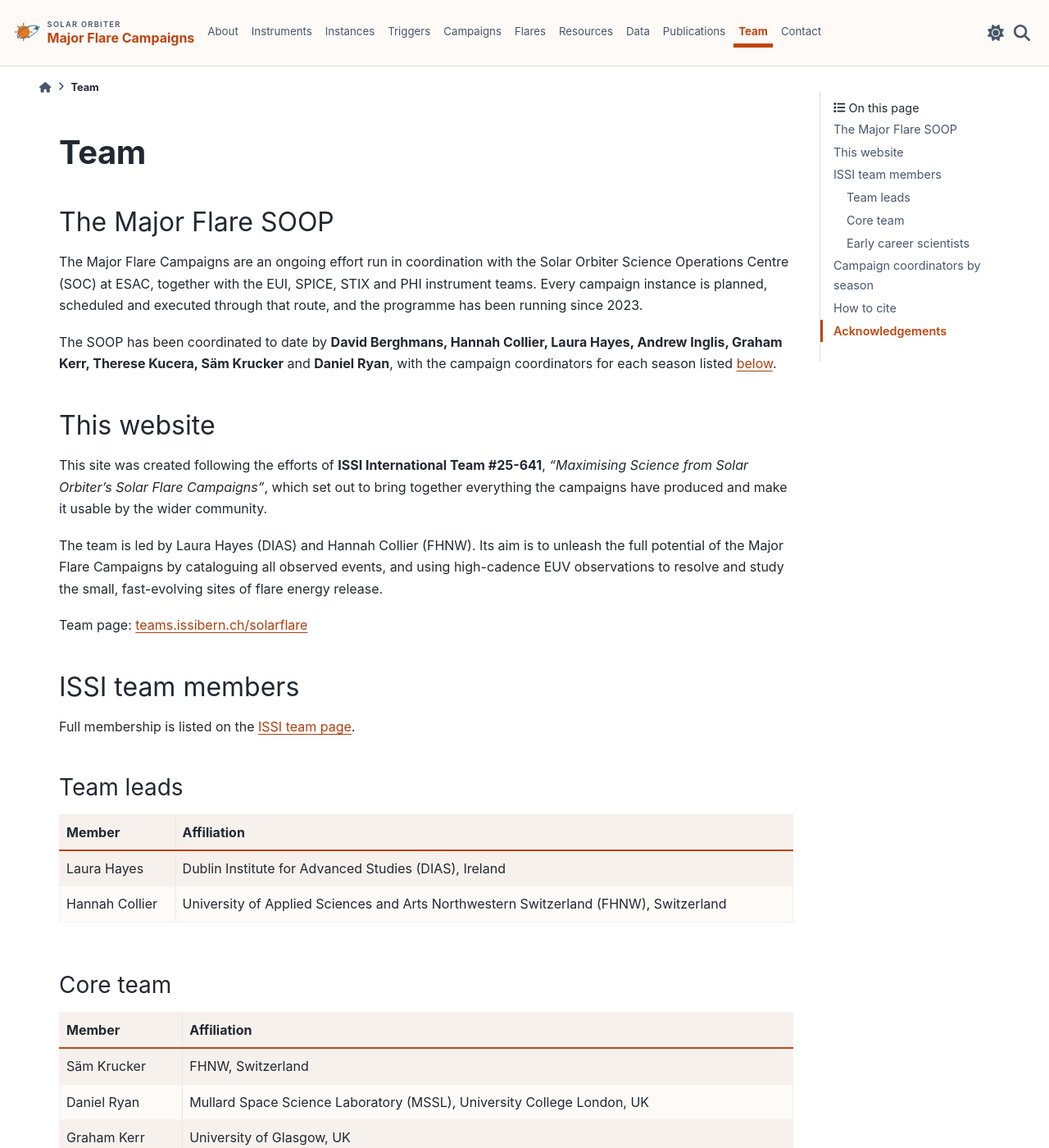
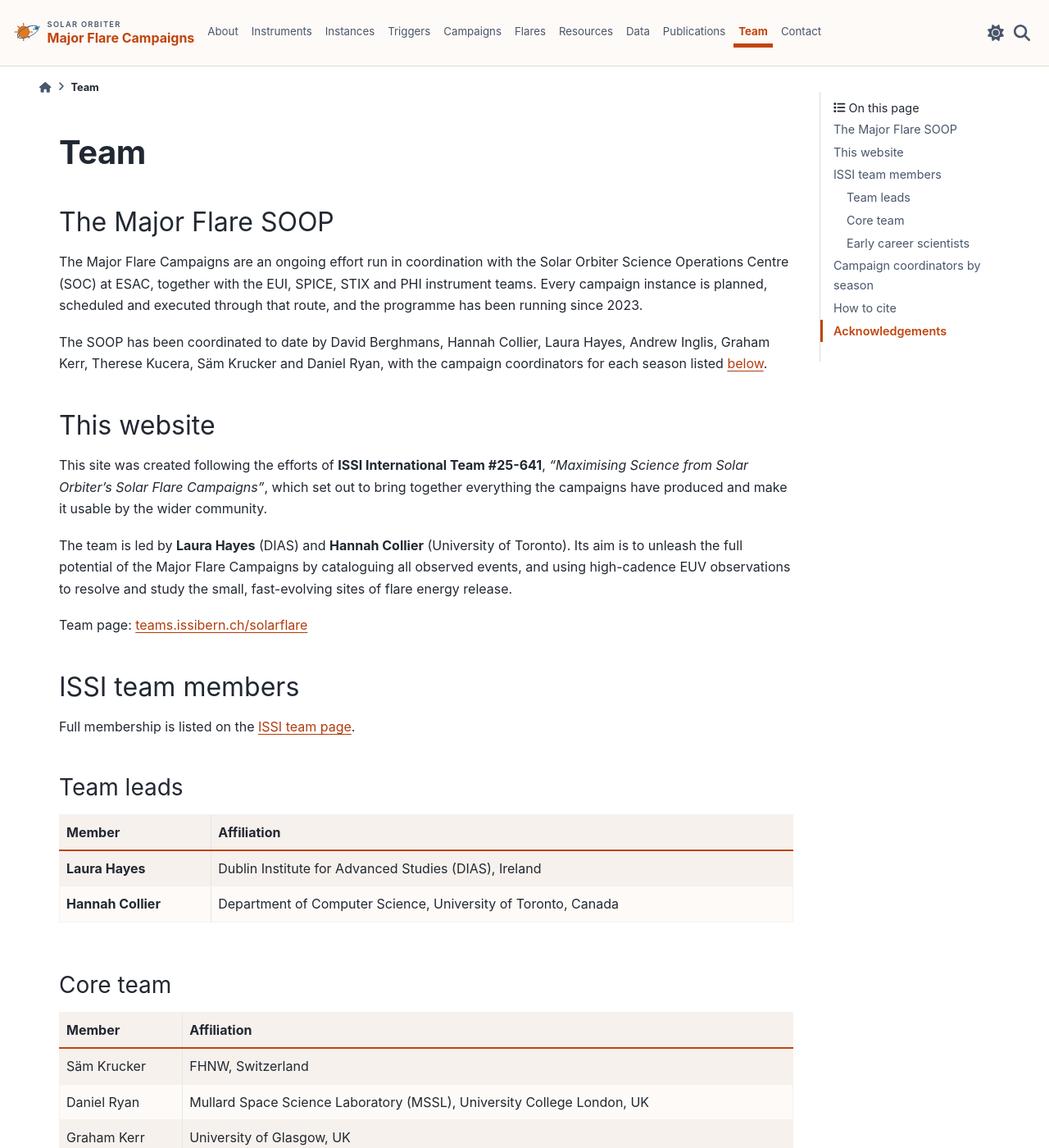
Before and after one commit to solo-flare-issi/mfc_website, a Sphinx documentation site: the page built from docs/team.md, in a window 1280 px wide and 1400 px high. Shown: the whole window at 82% size. Built offline with Sphinx 7.4.7 and the PyData theme 0.15.4, drawn with Linux system fonts in a browser that asks for light colours; some of the changed text lies outside the part shown.

Commit message:
tidying up and changing affil

```diff
--- a/docs/_templates/contact.html
+++ b/docs/_templates/contact.html
@@ -1,6 +1,5 @@
 <p class="mfc-footer-contact">
-  Maintained by <strong>Laura Hayes</strong> (DIAS) and
-  <strong>Hannah Collier</strong> (FHNW/ETH),
+  Maintained by <strong>Laura Hayes</strong> (DIAS),
   <a href="https://teams.issibern.ch/solarflare/">ISSI International Team #25-641</a>
 </p>
 <p class="mfc-footer-links">
--- a/docs/team.md
+++ b/docs/team.md
@@ -8,10 +8,10 @@ with the EUI, SPICE, STIX and PHI instrument teams. Every campaign
 instance is planned, scheduled and executed through that route, and the
 programme has been running since 2023.
 
-The SOOP has been coordinated to date by **David Berghmans, Hannah
-Collier, Laura Hayes, Andrew Inglis, Graham Kerr, Therese Kucera, Säm
-Krucker** and **Daniel Ryan**, with the campaign coordinators for each
-season listed [below](#campaign-coordinators-by-season).
+The SOOP has been coordinated to date by David Berghmans, Hannah Collier,
+Laura Hayes, Andrew Inglis, Graham Kerr, Therese Kucera, Säm Krucker and
+Daniel Ryan, with the campaign coordinators for each season listed
+[below](#campaign-coordinators-by-season).
 
 ## This website
 
@@ -21,7 +21,8 @@ Orbiter's Solar Flare Campaigns"*, which set out to bring together
 everything the campaigns have produced and make it usable by the wider
 community.
 
-The team is led by Laura Hayes (DIAS) and Hannah Collier (FHNW).
+The team is led by **Laura Hayes** (DIAS) and **Hannah Collier**
+(University of Toronto).
 Its aim is to unleash the full potential of the Major Flare Campaigns by
 cataloguing all observed events, and using high-cadence EUV observations
 to resolve and study the small, fast-evolving sites of flare energy
@@ -38,8 +39,8 @@ Full membership is listed on the
 
 | Member | Affiliation |
 | --- | --- |
-| Laura Hayes | Dublin Institute for Advanced Studies (DIAS), Ireland |
-| Hannah Collier | University of Applied Sciences and Arts Northwestern Switzerland (FHNW), Switzerland |
+| **Laura Hayes** | Dublin Institute for Advanced Studies (DIAS), Ireland |
+| **Hannah Collier** | Department of Computer Science, University of Toronto, Canada |
 
 ### Core team
 
```
Also changed, not shown: docs/contact.md (+4 -7 lines), docs/index.md (+1 -1 lines).
